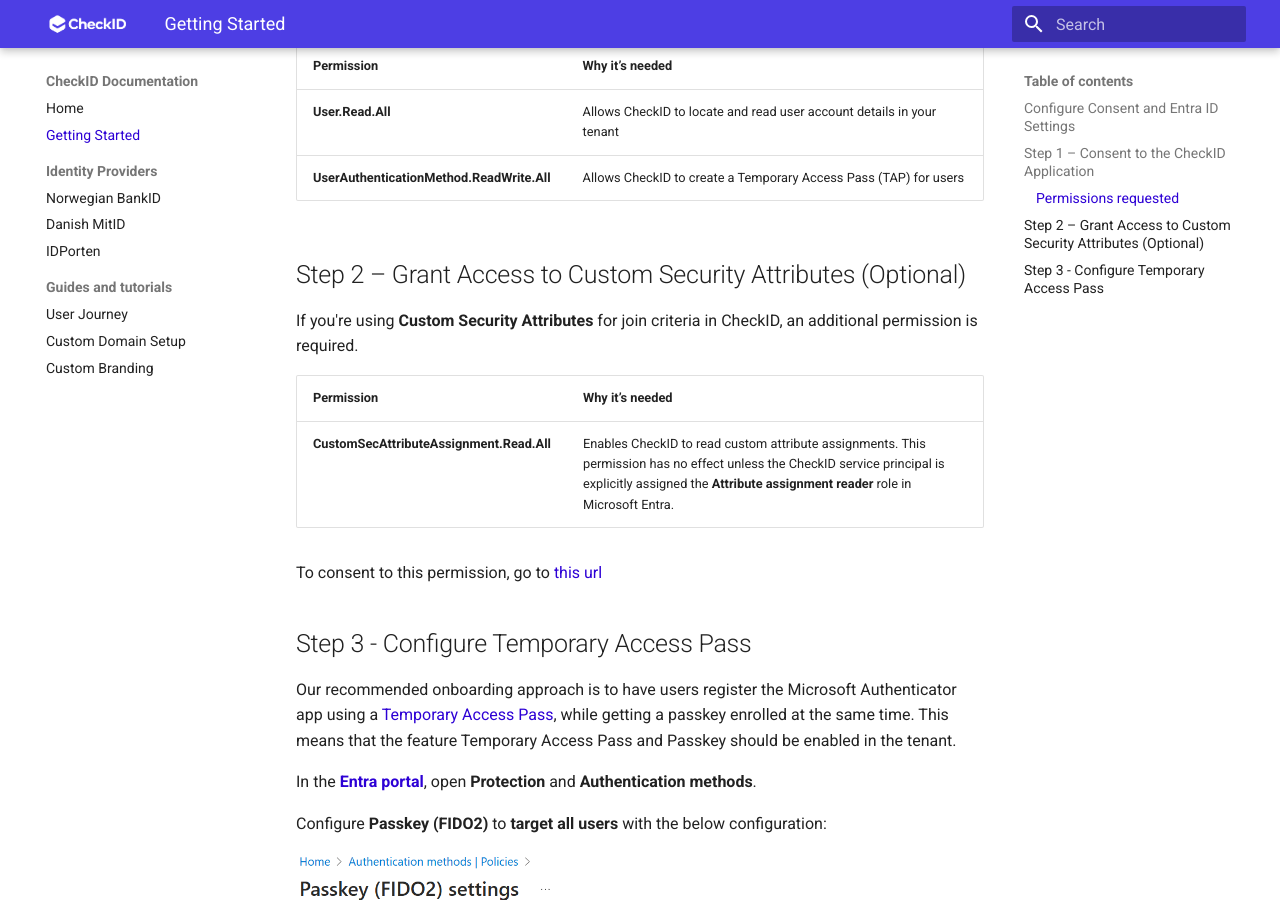
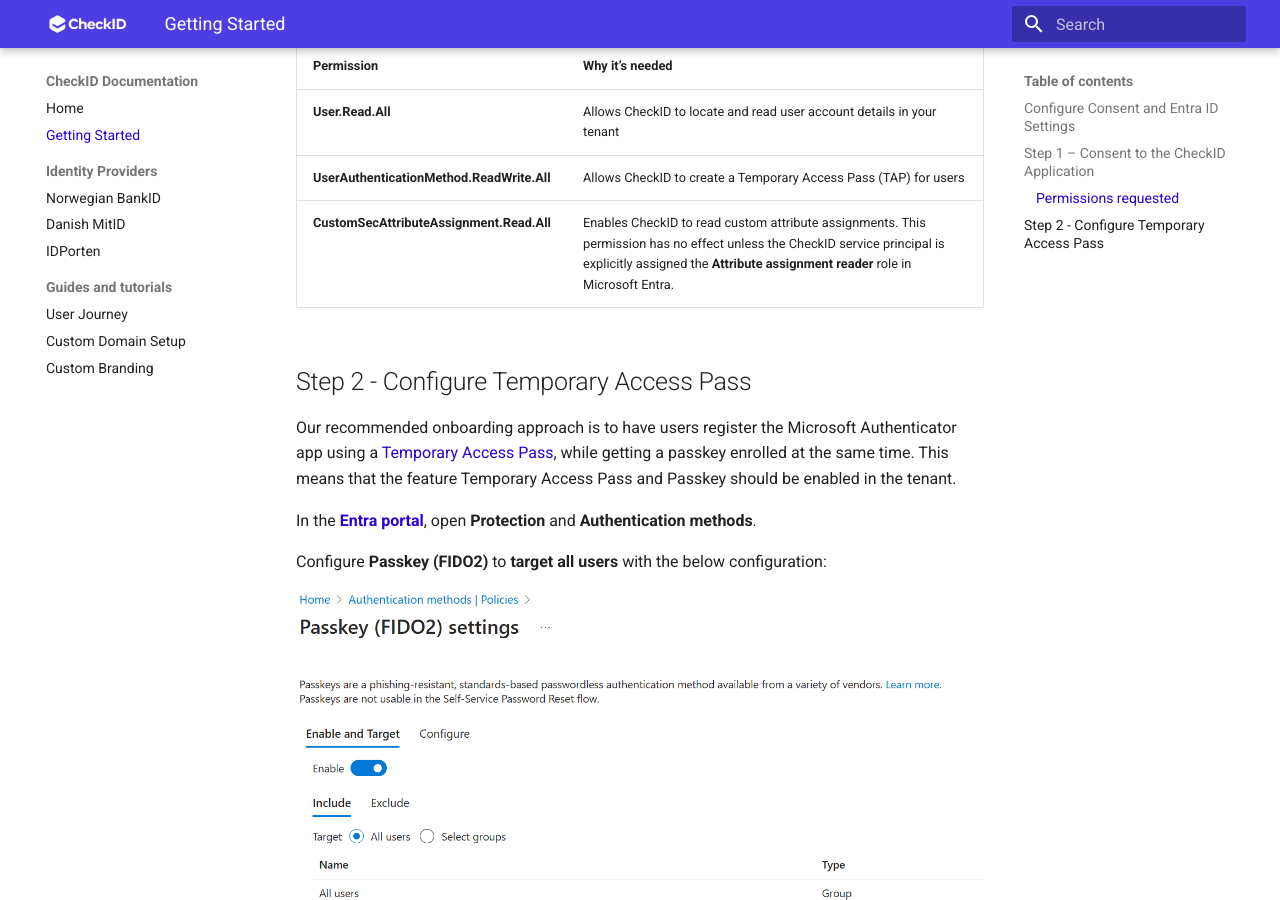
Before and after one commit to fortytwoservices/checkid-public-docs, an MkDocs documentation site: the page built from docs/Getting-Started.md, in a window 1280 px wide and 900 px high, scrolled down 1471 px. Built offline with MkDocs 1.6.1 and Material for MkDocs 9.7.7, drawn with Linux system fonts in a browser that asks for light colours.

Commit message:
Update guide
Signed-off-by: Marius Solbakken Mellum <marius.solbakken@fortytwo.io>

```diff
--- a/docs/Getting-Started.md
+++ b/docs/Getting-Started.md
@@ -18,18 +18,9 @@
 |------------|------------------|
 | **User.Read.All** | Allows CheckID to locate and read user account details in your tenant |
 | **UserAuthenticationMethod.ReadWrite.All** | Allows CheckID to create a Temporary Access Pass (TAP) for users |
-
-## Step 2 – Grant Access to Custom Security Attributes (Optional)
-
-If you're using **Custom Security Attributes** for join criteria in CheckID, an additional permission is required.
-
-| Permission | Why it’s needed |
-|------------|------------------|
 | **CustomSecAttributeAssignment.Read.All** | Enables CheckID to read custom attribute assignments. This permission has no effect unless the CheckID service principal is explicitly assigned the **Attribute assignment reader** role in Microsoft Entra. |
 
-To consent to this permission, go to [this url](https://login.microsoftonline.com/organizations/v2.0/adminconsent?client_id=b1c6646a-37c6-4a69-ae96-d6468e2c2a89&scope=https://graph.microsoft.com/CustomSecAttributeAssignment.Read.All&redirect_uri=https://docs.checkid.no/Getting-Started/&state=12345)
-
-## Step 3 - Configure Temporary Access Pass
+## Step 2 - Configure Temporary Access Pass
 
 Our recommended onboarding approach is to have users register the Microsoft Authenticator app using a [Temporary Access Pass](https://learn.microsoft.com/en-us/entra/identity/authentication/howto-authentication-temporary-access-pass), while getting a passkey enrolled at the same time. This means that the feature Temporary Access Pass and Passkey should be enabled in the tenant.
 
```
